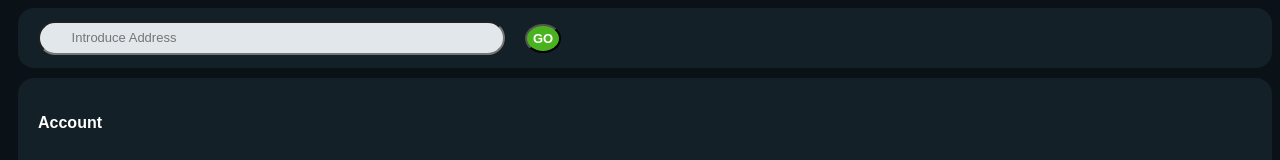
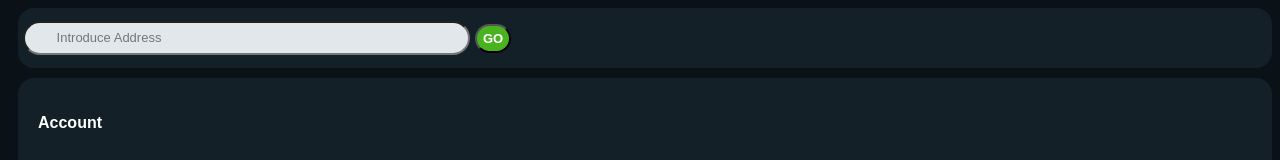
Before and after one commit to saamauro92/bscscan, a React (Create React App) app: page / in a window 1280 px wide. Shown: the top 160 px of the page. Built offline with nearby package versions, Linux system fonts and the light colour scheme; no server answers.

Commit message:
fix:stylings

```diff
--- a/src/index.css
+++ b/src/index.css
@@ -27,7 +27,7 @@ form {
   font-size: 13px !important;
   line-height: 1.5 !important;
   color: #495057;
-  border-radius: 50px !important;
+  border-radius: 20px;
   font-weight: 400 !important;
   background-color: #23323c !important;
   background-color: #e2e7ec !important;
@@ -37,8 +37,8 @@ form {
     border 0.25s cubic-bezier(0.27, 0.01, 0.38, 1.06);
   text-overflow: ellipsis;
   height: 16px !important;
-  width: 400px;
-  margin: 20px;
+  width: 380px;
+  margin: 5px;
 }
 
 .button {
@@ -53,7 +53,7 @@ form {
   align-items: center;
   font-size: 13px;
   width: 36px;
-  border-radius: 50%;
+  border-radius: 50px;
   transition: 0.3s;
 }
 /* TABLE */
```
